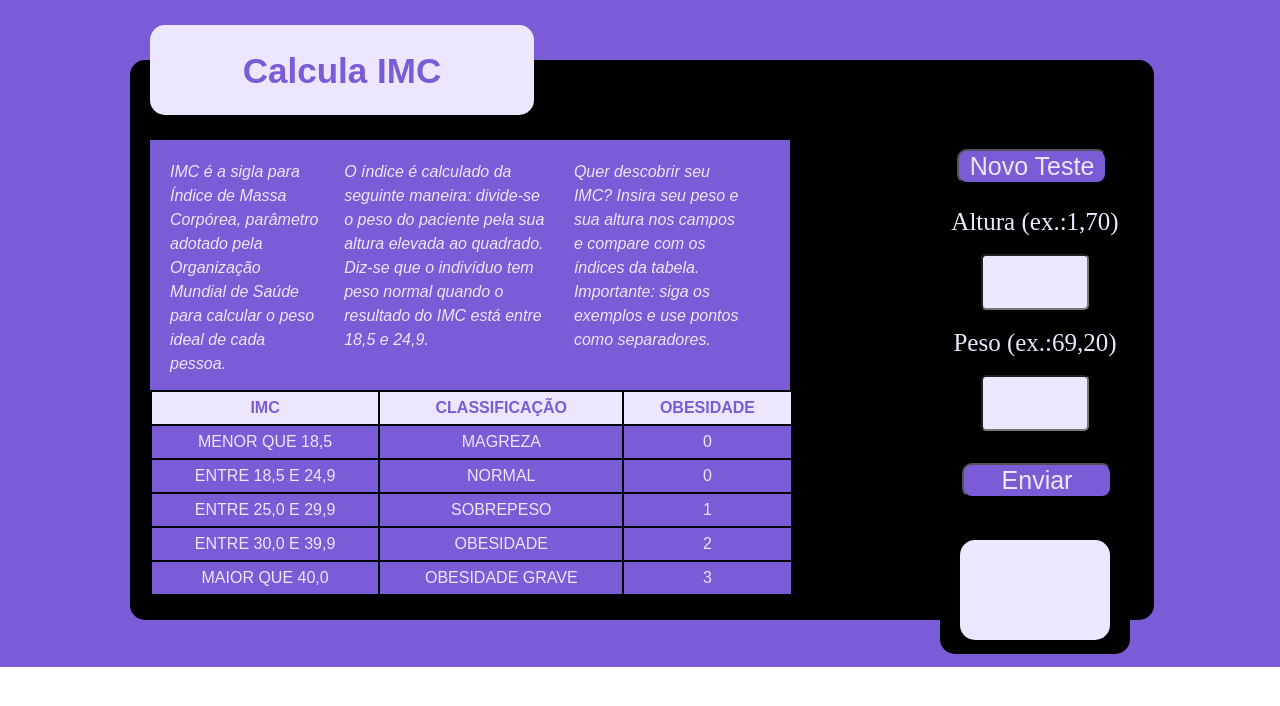
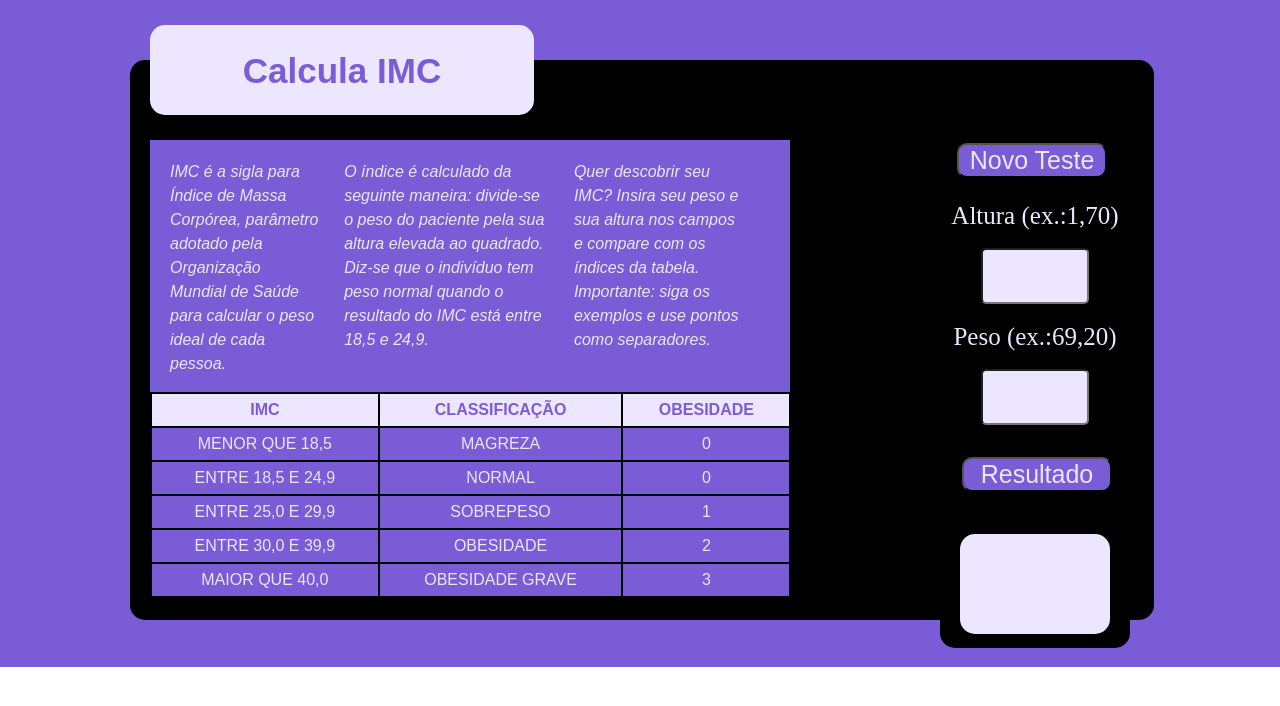
Before and after one commit to HederAlves/Vue-IMC, a Vue app: page / in a window 1280 px wide. Shown: the top 706 px of the page. Built offline with nearby package versions, Linux system fonts and the light colour scheme.

Commit message:
Update
display settings

```diff
--- a/src/components/SectionUser.vue
+++ b/src/components/SectionUser.vue
@@ -13,7 +13,7 @@
                       <input class="peso" v-model="input_peso" type="number">
                     </li>
                 </ul>
-                  <input class="botaoResultado" type="submit" value="Enviar" v-on:click="calculaIMC">
+                  <input class="botaoResultado" type="submit" value="Resultado" v-on:click="calculaIMC">
                   <p class="resultadoImc">{{ resultado }}</p>
             </div>
           </div>
@@ -51,7 +51,7 @@ export default {
 <style scoped>
   .blocoPrincipal {
     position: absolute;
-    margin: -500px 0px 0px 925px;
+    margin: -510px 0px 0px 925px;
     width: 220px;
     height: 400px;
     box-sizing: border-box;
--- a/src/components/Tabela.vue
+++ b/src/components/Tabela.vue
@@ -50,8 +50,8 @@ export default {
 table {
     font-family: sans-serif;
     text-align: center;
-    width: 50.2%;
-    margin: -230px 150px;
+    width: 50.1%;
+    margin: -228px 150px;
 }
 
 thead {
```
